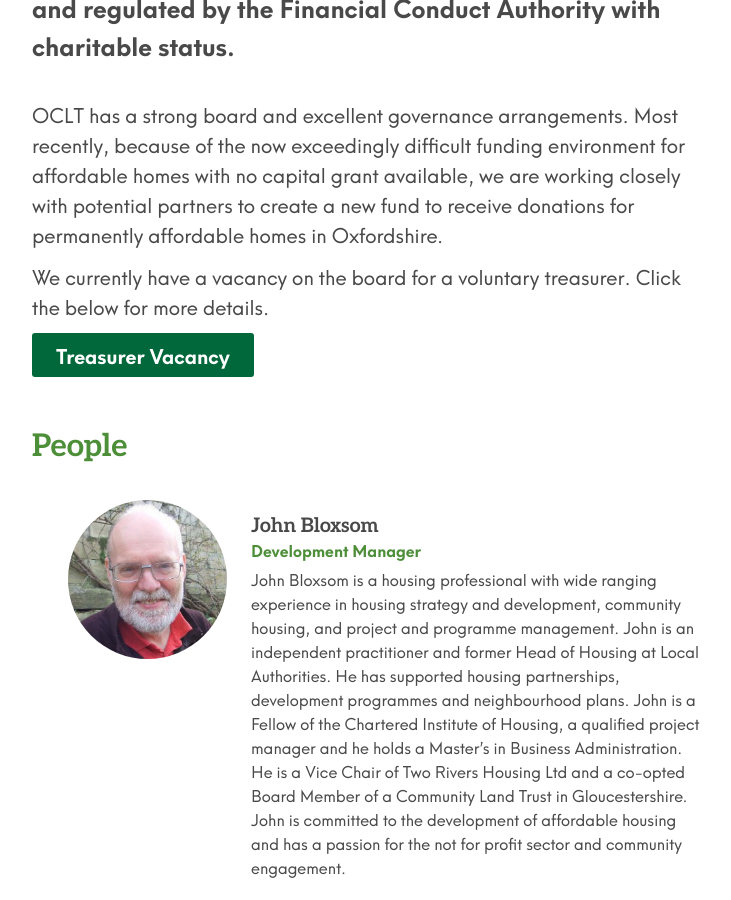
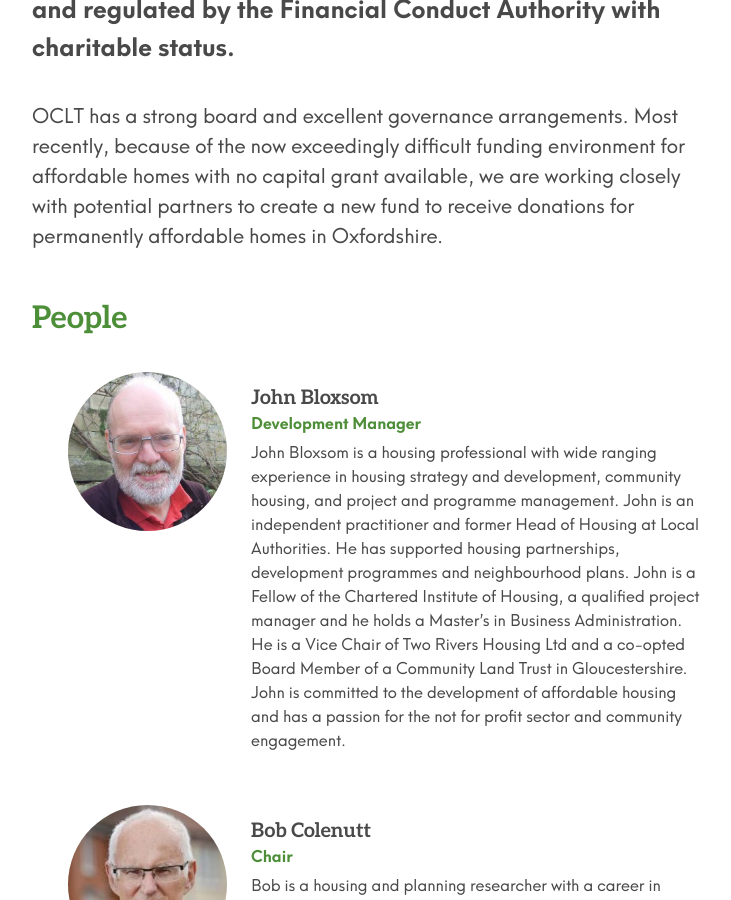
Before and after one commit to johnpuddephatt/oclt, a Jekyll site: the page built from _pages/about.md, in a window 1280 px wide and 900 px high, scrolled down 656 px. Shown: the whole window, without its empty margins (272-1003 px from the left). Built offline with Jekyll 4.4.1, drawn with Linux system fonts in a browser that asks for light colours.

Commit message:
Update from Forestry.io Charlie Fisher updated _pages/about.md

```diff
--- a/_pages/about.md
+++ b/_pages/about.md
@@ -9,8 +9,4 @@ We are a Community Benefit Society registered in 2006 and regulated by the Finan
 
 OCLT has a strong board and excellent governance arrangements. Most recently, because of the now exceedingly difficult funding environment for affordable homes with no capital grant available, we are working closely with potential partners to create a new fund to receive donations for permanently affordable homes in Oxfordshire.
 
-We currently have a vacancy on the board for a voluntary treasurer. Click the below for more details.
-
-{% include button.html link="http://oclt.org.uk/vacancy-treasurer-voluntary" text="Treasurer Vacancy" %}
-
 {% include people.html %}
```
